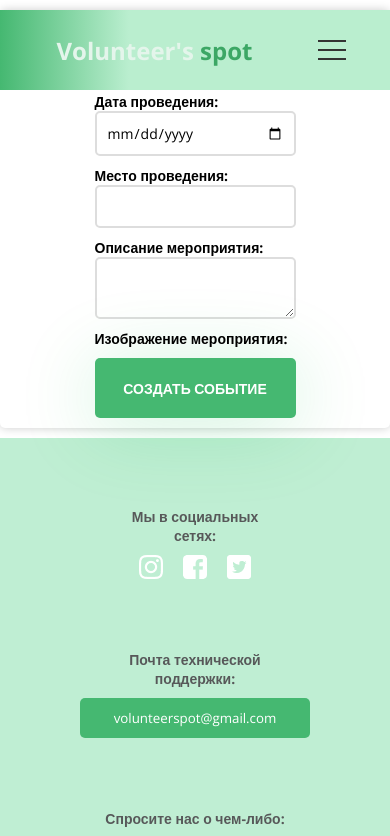
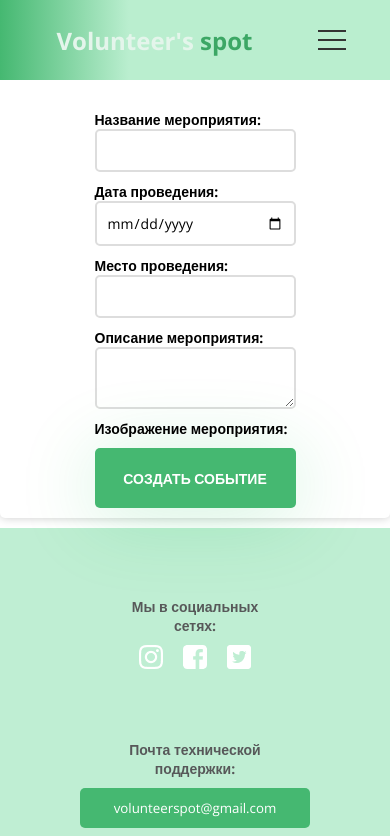
Before and after one commit to abaikb/Volonters-Spot, a React (Create React App) app: page /events/create in a window 390 px wide. Shown: the top 836 px of the page. Built offline with nearby package versions, Linux system fonts and the light colour scheme.

Commit message:
final resolve

```diff
--- a/src/component/events-create/create-event.css
+++ b/src/component/events-create/create-event.css
@@ -3,7 +3,6 @@
     height: 80%;
     margin: auto;
     padding: 20px;
-    margin-top: 50px;
     margin-bottom: 50px;
     background-color: #fff;
     border-radius: 5px;
@@ -11,6 +10,9 @@
     display: flex;
     align-items: center;
     justify-content: center;
+  }
+  .create-form {
+    margin-top: 100px;
   }
 
 
@@ -51,7 +53,6 @@
   .box {
     width: 90%;
     height: auto;
-    margin-top: 20px;
     margin-bottom: 20px;
     padding: 10px;
   }
@@ -68,7 +69,6 @@
 @media screen and (max-width: 575px) {
   .box {
     width: 100%;
-    margin-top: 10px;
     margin-bottom: 10px;
     padding: 10px;
   }
--- a/src/component/login/login.css
+++ b/src/component/login/login.css
@@ -13,6 +13,7 @@
 #login {
   box-shadow: 0px 4px 40px rgba(116, 124, 153, 0.74);
   border-radius: 40px;
+  margin-top: 150px;
 }
 
 .form {
--- a/src/component/signup/signup.css
+++ b/src/component/signup/signup.css
@@ -17,6 +17,7 @@
   align-items: center;
   width: 612px;
   height: 736px;
+  margin-top: 100px;
   background: #ffffff;
   box-shadow: 0px 4px 40px rgba(116, 124, 153, 0.74);
   border-radius: 20px;
--- a/src/pages/events/index.jsx
+++ b/src/pages/events/index.jsx
@@ -27,7 +27,7 @@ export const EventsPage = () => {
   }, []);
 
   return (
-    <div>
+    <div className="wrapperEvents">
       {token ? (
         <div className="wrapperForCreate">
         <NavLink className="create" to="/events/create">
@@ -41,7 +41,7 @@ export const EventsPage = () => {
         {loading && <div>Loading...</div>}
         {error && <div style={{ color: "red" }}>{error}</div>}
         {events.map((e) => (
-          <div>
+          <div className="events-container">
           <EventItem key={e.id} event={e} />
           </div>
                   ))}
--- a/src/pages/events/style.css
+++ b/src/pages/events/style.css
@@ -3,6 +3,13 @@
   display: flex;
   flex-wrap: wrap;
   justify-content: center;
+}
+/* .wrapperEvents {
+  margin-top: 100px;
+} */
+
+.events-container {
+  margin-top: 100px;
 }
 .event-title {
   font-size: 18px;
@@ -63,3 +70,6 @@
   font-weight: 700;
   font-size: 24px;
 }
+.create {
+  margin-top: 100px;
+}
--- a/src/pages/profile-edit/style.css
+++ b/src/pages/profile-edit/style.css
@@ -26,10 +26,9 @@
     flex-direction: column;
 }
 .profileEdit h1 {
-    /* background-color: rgba(81, 165, 80, 0.7); */
     color: white;
     border-radius: 5px;
-}
+    text-shadow: 0.5px 0 black, -0.5px 0 black, 0 0.5px black, 0 -0.5px black, 1px 1px black, -1px -1px black, -1px 1px black, 1px -1px black;}
 .profileEdit .boxPicture {
     width: 60%;
     height: 550px;
```
